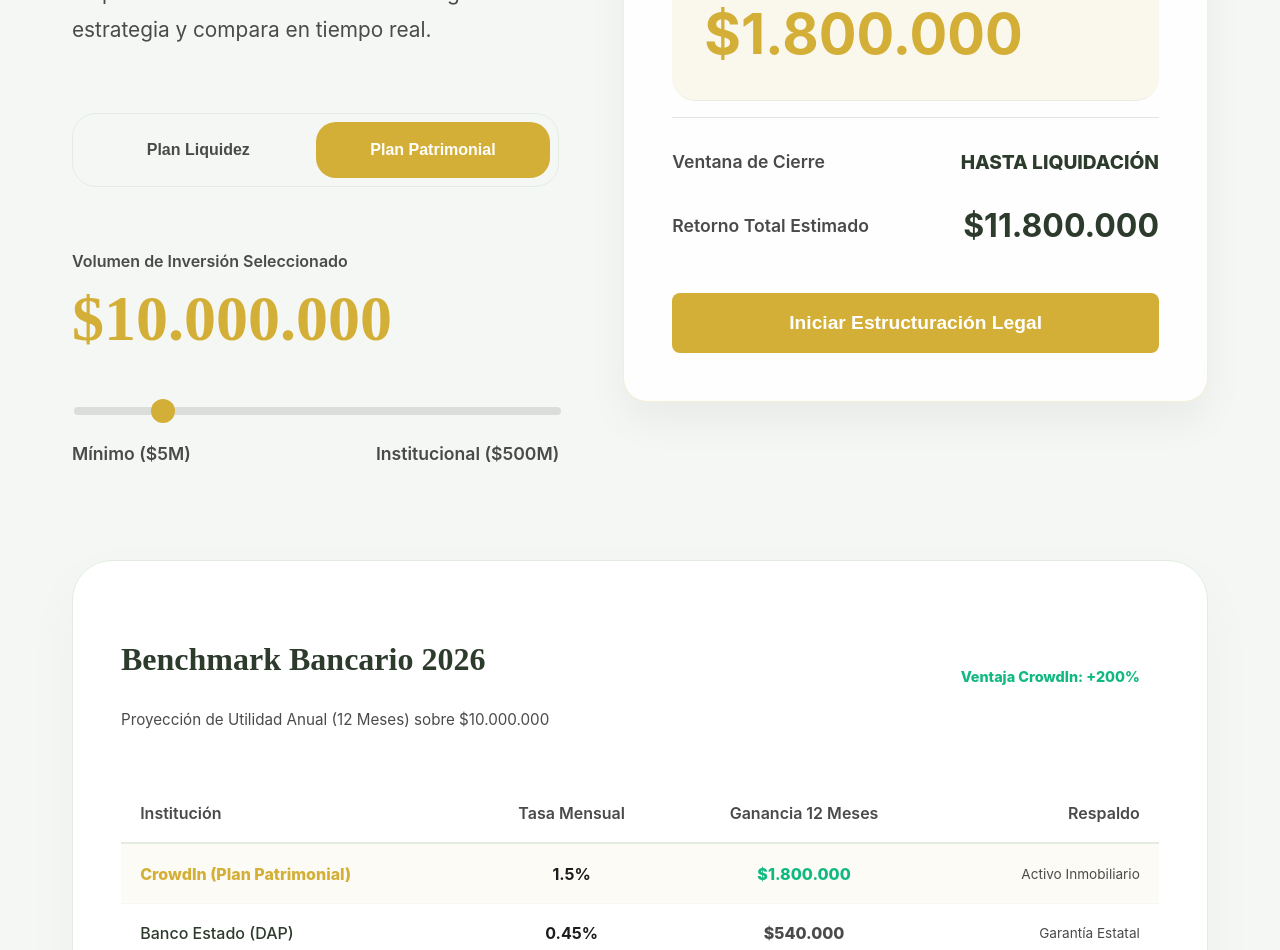
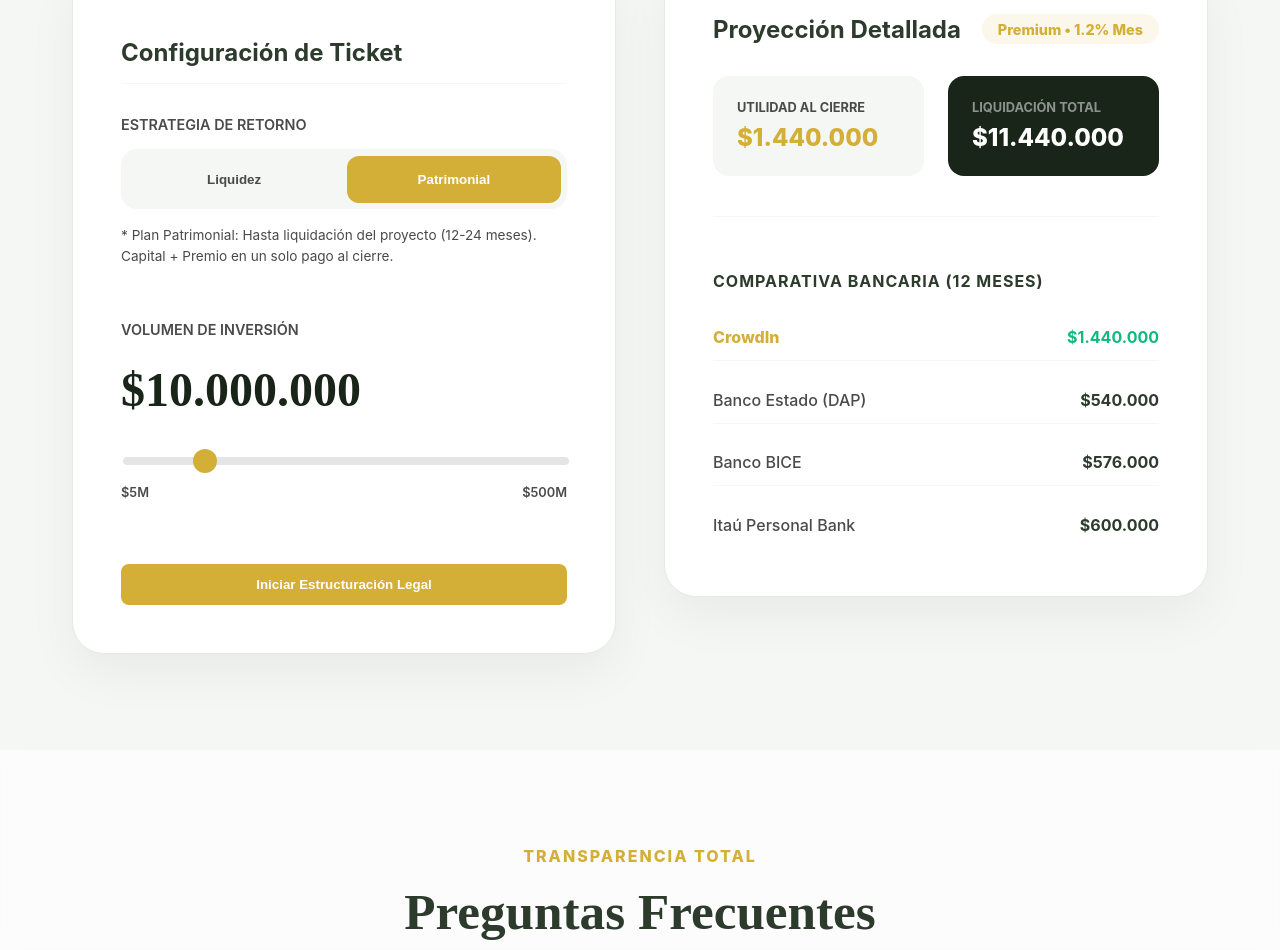
Before and after one commit to Rentapro/CrowdIn, a React (Vite) app: page / in a window 1280 px wide. Shown: the part 4440-5390 px from the top of the page. Built offline with nearby package versions, Linux system fonts and the light colour scheme.

Commit message:
Fix: Dashboard UI and sustainable ROI

```diff
--- a/src/App.jsx
+++ b/src/App.jsx
@@ -157,10 +157,10 @@ function App() {
     if (selectedPlan === 'liquidez') {
       return val >= 40000000 ? { name: 'Elite', roi: 0.012 } : { name: 'Standard', roi: 0.009 };
     }
-    // Plan Patrimonial (Premios al vencimiento)
-    if (val >= 100000000) return { name: 'Ultra Platinum', roi: 0.025 };
-    if (val >= 40000000) return { name: 'Elite 40M+', roi: 0.02 };
-    return { name: 'Premium', roi: 0.015 };
+    // Plan Patrimonial (Premios al vencimiento - Tasas ajustadas para sostenibilidad)
+    if (val >= 100000000) return { name: 'Ultra Platinum', roi: 0.018 };
+    if (val >= 40000000) return { name: 'Elite 40M+', roi: 0.015 };
+    return { name: 'Premium', roi: 0.012 };
   };
 
   const currentTier = getTier(investment);
@@ -533,142 +533,107 @@ function App() {
         </div>
       </section>
 
-      {/* CALCULATOR SECTION */}
-      <section className="section calculator-section" id="calculadora">
-        <div className="container calc-container">
-          <div>
-            <h2 style={{ fontSize: 'clamp(3rem, 5vw, 4.5rem)', marginBottom: '2rem', color: 'var(--sage-800)', lineHeight: 1.1, fontFamily: 'Outfit' }}>Simula tu Futuro Económico</h2>
-            <p style={{ color: 'var(--charcoal-mid)', marginBottom: '4rem', fontSize: '1.3rem', maxWidth: '700px', lineHeight: 1.8 }}>
-              Nuestros proyectos de 2026 superan ampliamente a la banca tradicional. Elige tu estrategia y compara en tiempo real.
+      <section className="section calculator-section" id="calculadora" style={{ background: 'var(--sage-50)' }}>
+        <div className="container">
+          <div style={{ textAlign: 'center', marginBottom: '4rem' }}>
+            <h2 style={{ fontSize: 'clamp(2.5rem, 5vw, 4rem)', color: 'var(--sage-800)', fontFamily: 'Outfit', marginBottom: '1rem' }}>Simulador de Inversión Elite</h2>
+            <p style={{ color: 'var(--charcoal-mid)', fontSize: '1.2rem', maxWidth: '800px', margin: '0 auto' }}>
+              Compara tu rentabilidad proyectada frente a la banca tradicional y elige tu estrategia de salida.
             </p>
+          </div>
 
-            {/* SELECTOR DE PLAN (NUEVO) */}
-            <div style={{ display: 'flex', background: 'var(--sage-50)', padding: '0.5rem', borderRadius: '24px', marginBottom: '4rem', maxWidth: '500px', border: '1px solid var(--sage-100)' }}>
+          <div style={{ display: 'grid', gridTemplateColumns: 'repeat(auto-fit, minmax(350px, 1fr))', gap: '3rem', alignItems: 'start' }}>
+
+            {/* PANEL IZQUIERDO: CONFIGURACIÓN */}
+            <div style={{ background: 'white', padding: '3rem', borderRadius: '32px', boxShadow: '0 20px 50px rgba(0,0,0,0.05)', border: '1px solid var(--sage-100)' }}>
+              <h3 style={{ fontSize: '1.5rem', marginBottom: '2rem', color: 'var(--sage-800)', borderBottom: '1px solid var(--sage-50)', paddingBottom: '1rem' }}>Configuración de Ticket</h3>
+
+              <div style={{ marginBottom: '3rem' }}>
+                <label style={{ display: 'block', color: 'var(--charcoal-mid)', fontWeight: 600, marginBottom: '1rem', fontSize: '0.9rem', textTransform: 'uppercase' }}>Estrategia de Retorno</label>
+                <div style={{ display: 'flex', background: 'var(--sage-50)', padding: '0.4rem', borderRadius: '16px', gap: '0.4rem' }}>
                   <button
                     onClick={() => setSelectedPlan('liquidez')}
-                style={{ flex: 1, padding: '1.2rem', borderRadius: '20px', border: 'none', background: selectedPlan === 'liquidez' ? '#3b82f6' : 'transparent', color: selectedPlan === 'liquidez' ? 'white' : 'var(--charcoal-mid)', fontWeight: 800, cursor: 'pointer', transition: 'all 0.4s cubic-bezier(0.4, 0, 0.2, 1)', fontSize: '1rem' }}
+                    style={{ flex: 1, padding: '1rem', borderRadius: '12px', border: 'none', background: selectedPlan === 'liquidez' ? '#3b82f6' : 'transparent', color: selectedPlan === 'liquidez' ? 'white' : 'var(--charcoal-mid)', fontWeight: 800, cursor: 'pointer', transition: 'all 0.3s' }}
                   >
-                Plan Liquidez
+                    Liquidez
                   </button>
                   <button
                     onClick={() => setSelectedPlan('patrimonial')}
-                style={{ flex: 1, padding: '1.2rem', borderRadius: '20px', border: 'none', background: selectedPlan === 'patrimonial' ? 'var(--gold-primary)' : 'transparent', color: selectedPlan === 'patrimonial' ? 'white' : 'var(--charcoal-mid)', fontWeight: 800, cursor: 'pointer', transition: 'all 0.4s cubic-bezier(0.4, 0, 0.2, 1)', fontSize: '1rem' }}
+                    style={{ flex: 1, padding: '1rem', borderRadius: '12px', border: 'none', background: selectedPlan === 'patrimonial' ? 'var(--gold-primary)' : 'transparent', color: selectedPlan === 'patrimonial' ? 'white' : 'var(--charcoal-mid)', fontWeight: 800, cursor: 'pointer', transition: 'all 0.3s' }}
                   >
-                Plan Patrimonial
+                    Patrimonial
+                  </button>
+                </div>
+                <p style={{ marginTop: '1rem', fontSize: '0.85rem', color: 'var(--charcoal-mid)', lineHeight: 1.5, minHeight: '3rem' }}>
+                  {selectedPlan === 'liquidez'
+                    ? `* Plan Liquidez: Retiro mensual de utilidad. Ejemplo: Inviertes ${formatCurrency(investment)}, recibes ${formatCurrency(investment * currentTier.roi)} cada mes por 6 meses.`
+                    : `* Plan Patrimonial: Hasta liquidación del proyecto (12-24 meses). Capital + Premio en un solo pago al cierre.`}
+                </p>
+              </div>
+
+              <div style={{ marginBottom: '2rem' }}>
+                <label style={{ display: 'block', color: 'var(--charcoal-mid)', fontWeight: 600, marginBottom: '1.5rem', fontSize: '0.9rem', textTransform: 'uppercase' }}>Volumen de Inversión</label>
+                <div style={{ fontSize: '3rem', fontWeight: 800, color: 'var(--sage-900)', marginBottom: '2rem', fontFamily: 'Outfit' }}>
+                  {formatCurrency(investment)}
+                </div>
+                <input
+                  type="range" min="0" max={tierValues.length - 1} step="1"
+                  value={sliderIndex} onChange={(e) => setSliderIndex(Number(e.target.value))}
+                  className="calc-slider"
+                />
+                <div style={{ display: 'flex', justifyContent: 'space-between', marginTop: '1rem', fontSize: '0.8rem', color: 'var(--charcoal-mid)', fontWeight: 600 }}>
+                  <span>$5M</span>
+                  <span>$500M</span>
+                </div>
+              </div>
+
+              <button onClick={() => handleWhatsAppRedirect()} className="btn btn-primary" style={{ width: '100%', marginTop: '2rem', background: selectedPlan === 'liquidez' ? '#3b82f6' : 'var(--gold-primary)' }}>
+                Iniciar Estructuración Legal
               </button>
             </div>
 
-            <div className="calc-input-group">
-              <label>Volumen de Inversión Seleccionado</label>
-              <div style={{ fontSize: '4rem', fontWeight: 800, color: 'var(--gold-primary)', marginBottom: '3rem', fontFamily: 'Outfit', lineHeight: 1 }}>
-                {formatCurrency(investment)}
+            {/* PANEL DERECHO: RESULTADOS Y BENCHMARK */}
+            <div style={{ background: 'white', padding: '3rem', borderRadius: '32px', boxShadow: '0 20px 50px rgba(0,0,0,0.05)', border: '1px solid var(--sage-100)' }}>
+              <div style={{ display: 'flex', justifyContent: 'space-between', alignItems: 'center', marginBottom: '2rem' }}>
+                <h3 style={{ fontSize: '1.5rem', margin: 0, color: 'var(--sage-800)' }}>Proyección Detallada</h3>
+                <div style={{ background: selectedPlan === 'liquidez' ? 'rgba(59,130,246,0.1)' : 'rgba(212,175,55,0.1)', color: selectedPlan === 'liquidez' ? '#3b82f6' : 'var(--gold-primary)', padding: '0.4rem 1rem', borderRadius: '50px', fontWeight: 800, fontSize: '0.9rem' }}>
+                  {currentTier.name} • {(currentTier.roi * 100).toFixed(1)}% Mes
+                </div>
               </div>
 
-              <input
-                type="range"
-                min="0"
-                max={tierValues.length - 1}
-                step="1"
-                value={sliderIndex}
-                onChange={(e) => setSliderIndex(Number(e.target.value))}
-                className="calc-slider"
-              />
-              <div style={{ display: 'flex', justifyContent: 'space-between', marginTop: '1.5rem', color: 'var(--charcoal-mid)', fontSize: '1.1rem', fontWeight: 600 }}>
-                <span>Mínimo ($5M)</span>
-                <span>Institucional ($500M)</span>
+              <div style={{ display: 'grid', gridTemplateColumns: '1fr 1fr', gap: '1.5rem', marginBottom: '2.5rem' }}>
+                <div style={{ background: 'var(--sage-50)', padding: '1.5rem', borderRadius: '16px' }}>
+                  <div style={{ fontSize: '0.8rem', color: 'var(--charcoal-mid)', textTransform: 'uppercase', marginBottom: '0.5rem', fontWeight: 700 }}>{selectedPlan === 'liquidez' ? 'Flujo Mensual' : 'Utilidad al Cierre'}</div>
+                  <div style={{ fontSize: '1.5rem', fontWeight: 800, color: selectedPlan === 'liquidez' ? '#3b82f6' : 'var(--gold-primary)' }}>
+                    {selectedPlan === 'liquidez' ? formatCurrency(investment * currentTier.roi) : formatCurrency(investment * currentTier.roi * 12)}
+                  </div>
+                </div>
+                <div style={{ background: 'var(--sage-900)', padding: '1.5rem', borderRadius: '16px', color: 'white' }}>
+                  <div style={{ fontSize: '0.8rem', color: 'rgba(255,255,255,0.5)', textTransform: 'uppercase', marginBottom: '0.5rem', fontWeight: 700 }}>Liquidación Total</div>
+                  <div style={{ fontSize: '1.5rem', fontWeight: 800 }}>
+                    {selectedPlan === 'liquidez' ? formatCurrency(investment + (investment * currentTier.roi * 6)) : formatCurrency(investment + (investment * currentTier.roi * 12))}
                   </div>
                 </div>
               </div>
 
-          <div className="calc-results">
-            <div style={{ display: 'flex', justifyContent: 'space-between', alignItems: 'center', marginBottom: '3rem' }}>
-              <h3 style={{ color: 'var(--sage-800)', fontFamily: 'Outfit', fontSize: '2rem', margin: 0 }}>
-                {currentTier.name}
-              </h3>
-              <div style={{ background: 'rgba(212, 175, 55, 0.1)', color: 'var(--gold-primary)', border: '1px solid rgba(212,175,55,0.3)', padding: '0.5rem 1.5rem', borderRadius: '50px', fontWeight: 800, fontSize: '1.2rem' }}>
-                {(currentTier.roi * 100).toFixed(1)}% Mensual
+              {/* BENCHMARK INTEGRADO */}
+              <div style={{ borderTop: '1px solid var(--sage-50)', paddingTop: '2rem' }}>
+                <h4 style={{ fontSize: '1rem', color: 'var(--sage-800)', marginBottom: '1.5rem', textTransform: 'uppercase', letterSpacing: '1px', fontWeight: 700 }}>Comparativa Bancaria (12 Meses)</h4>
+                <div style={{ display: 'flex', flexDirection: 'column', gap: '1rem' }}>
+                  {[
+                    { name: 'CrowdIn', gain: investment * currentTier.roi * 12, highlight: true },
+                    { name: 'Banco Estado (DAP)', gain: investment * 0.0045 * 12 },
+                    { name: 'Banco BICE', gain: investment * 0.0048 * 12 },
+                    { name: 'Itaú Personal Bank', gain: investment * 0.0050 * 12 }
+                  ].map((bank, i) => (
+                    <div key={i} style={{ display: 'flex', justifyContent: 'space-between', alignItems: 'center', padding: '0.8rem 0', borderBottom: i === 3 ? 'none' : '1px solid var(--sage-50)' }}>
+                      <span style={{ fontWeight: bank.highlight ? 800 : 500, color: bank.highlight ? (selectedPlan === 'liquidez' ? '#3b82f6' : 'var(--gold-primary)') : 'var(--charcoal-mid)' }}>{bank.name}</span>
+                      <span style={{ fontWeight: 700, color: bank.highlight ? 'var(--success)' : 'var(--sage-800)' }}>{formatCurrency(bank.gain)}</span>
                     </div>
-            </div>
-
-            <div className="result-row highlight" style={{ background: selectedPlan === 'liquidez' ? 'rgba(59, 130, 246, 0.08)' : 'rgba(212, 175, 55, 0.08)', borderRadius: '24px', padding: '2rem' }}>
-              <div style={{ width: '100%' }}>
-                <div style={{ color: 'var(--charcoal-mid)', fontSize: '0.9rem', marginBottom: '0.5rem', fontWeight: 600 }}>
-                  {selectedPlan === 'liquidez' ? 'Flujo Mensual Garantizado' : 'Utilidad Neta Proyectada'}
-                </div>
-                <div className="result-val" style={{ color: selectedPlan === 'liquidez' ? '#3b82f6' : 'var(--gold-primary)', fontSize: '3.5rem' }}>
-                  {selectedPlan === 'liquidez' ? formatCurrency(investment * currentTier.roi) : formatCurrency(investment * currentTier.roi * 12)}
+                  ))}
                 </div>
               </div>
             </div>
-            <div style={{ borderTop: '1px solid rgba(0,0,0,0.1)', paddingTop: '2rem', marginTop: '1rem' }}>
-              <div style={{ display: 'flex', justifyContent: 'space-between', alignItems: 'center', marginBottom: '2rem' }}>
-                <span style={{ fontWeight: 600, fontSize: '1.1rem', color: 'var(--charcoal-mid)' }}>
-                  {selectedPlan === 'liquidez' ? 'Plazo del Ciclo' : 'Ventana de Cierre'}
-                </span>
-                <span style={{ fontWeight: 800, color: 'var(--sage-800)', fontSize: '1.2rem' }}>
-                  {selectedPlan === 'liquidez' ? '6 MESES' : 'HASTA LIQUIDACIÓN'}
-                </span>
-              </div>
-              <div style={{ display: 'flex', justifyContent: 'space-between', alignItems: 'center' }}>
-                <span style={{ fontWeight: 600, fontSize: '1.1rem', color: 'var(--charcoal-mid)' }}>
-                  Retorno Total Estimado
-                </span>
-                <span className="result-val" style={{ color: 'var(--sage-800)', fontSize: '2rem' }}>
-                  {selectedPlan === 'liquidez' ? formatCurrency(investment + (investment * currentTier.roi * 6)) : formatCurrency(investment + (investment * currentTier.roi * 12))}
-                </span>
-              </div>
-            </div>
-
-            <button onClick={() => handleWhatsAppRedirect()} className="btn btn-primary" style={{ width: '100%', marginTop: '3rem', fontSize: '1.2rem', padding: '1.2rem', background: selectedPlan === 'liquidez' ? '#3b82f6' : 'var(--gold-primary)' }}>
-              Iniciar Estructuración Legal
-            </button>
-          </div>
-        </div>
-
-        {/* TABLA COMPARATIVA INTEGRADA */}
-        <div className="container" style={{ marginTop: '4rem' }}>
-          <div style={{ background: 'white', borderRadius: '40px', padding: '3rem', border: '1px solid var(--sage-100)', boxShadow: '0 20px 60px rgba(0,0,0,0.03)' }}>
-            <div style={{ display: 'flex', justifyContent: 'space-between', alignItems: 'center', marginBottom: '2.5rem', flexWrap: 'wrap', gap: '1.5rem' }}>
-              <div>
-                <h3 style={{ fontSize: '2rem', color: 'var(--sage-800)', fontFamily: 'Outfit' }}>Benchmark Bancario 2026</h3>
-                <p style={{ color: 'var(--charcoal-mid)', marginTop: '0.5rem', fontSize: '0.95rem' }}>Proyección de Utilidad Anual (12 Meses) sobre {formatCurrency(investment)}</p>
-              </div>
-              <div style={{ background: 'var(--success-light)', color: 'var(--success)', padding: '0.6rem 1.2rem', borderRadius: '50px', fontWeight: 800, fontSize: '0.9rem' }}>
-                Ventaja CrowdIn: +{( ( (currentTier.roi) / 0.005 ) * 100 - 100).toFixed(0)}%
-              </div>
-            </div>
-
-            <div style={{ overflowX: 'auto' }}>
-              <table style={{ width: '100%', borderCollapse: 'collapse', minWidth: '700px' }}>
-                <thead>
-                  <tr style={{ borderBottom: '2px solid var(--sage-100)' }}>
-                    <th style={{ textAlign: 'left', padding: '1.2rem', color: 'var(--charcoal-mid)', fontWeight: 600 }}>Institución</th>
-                    <th style={{ textAlign: 'center', padding: '1.2rem', color: 'var(--charcoal-mid)', fontWeight: 600 }}>Tasa Mensual</th>
-                    <th style={{ textAlign: 'center', padding: '1.2rem', color: 'var(--charcoal-mid)', fontWeight: 600 }}>Ganancia 12 Meses</th>
-                    <th style={{ textAlign: 'right', padding: '1.2rem', color: 'var(--charcoal-mid)', fontWeight: 600 }}>Respaldo</th>
-                  </tr>
-                </thead>
-                <tbody>
-                  {[
-                    { name: `CrowdIn (${selectedPlan === 'liquidez' ? 'Plan Liquidez' : 'Plan Patrimonial'})`, rate: (currentTier.roi * 100).toFixed(1) + '%', gain: investment * currentTier.roi * 12, security: 'Activo Inmobiliario', highlight: true },
-                    { name: 'Banco Estado (DAP)', rate: '0.45%', gain: investment * 0.0045 * 12, security: 'Garantía Estatal' },
-                    { name: 'Banco BICE', rate: '0.48%', gain: investment * 0.0048 * 12, security: 'Patrimonio Privado' },
-                    { name: 'Itaú Personal Bank', rate: '0.50%', gain: investment * 0.0050 * 12, security: 'Patrimonio Privado' },
-                    { name: 'Fondo Mutuo Conservador', rate: '0.42%', gain: investment * 0.0042 * 12, security: 'Cartera Mixta' }
-                  ].map((bank, i) => (
-                    <tr key={i} style={{ borderBottom: '1px solid var(--sage-50)', background: bank.highlight ? (selectedPlan === 'liquidez' ? 'rgba(59, 130, 246, 0.05)' : 'rgba(212, 175, 55, 0.05)') : 'transparent' }}>
-                      <td style={{ padding: '1.2rem', fontWeight: bank.highlight ? 800 : 500, color: bank.highlight ? (selectedPlan === 'liquidez' ? '#3b82f6' : 'var(--gold-primary)') : 'var(--sage-800)' }}>{bank.name}</td>
-                      <td style={{ padding: '1.2rem', textAlign: 'center', fontWeight: 700 }}>{bank.rate}</td>
-                      <td style={{ padding: '1.2rem', textAlign: 'center', color: bank.highlight ? 'var(--success)' : 'var(--charcoal-mid)', fontWeight: 800 }}>{formatCurrency(bank.gain)}</td>
-                      <td style={{ padding: '1.2rem', textAlign: 'right', color: 'var(--charcoal-mid)', fontSize: '0.85rem' }}>{bank.security}</td>
-                    </tr>
-                  ))}
-                </tbody>
-              </table>
-            </div>
-            <p style={{ marginTop: '2rem', fontSize: '0.8rem', color: 'var(--charcoal-mid)', fontStyle: 'italic', textAlign: 'center' }}>
-              * Fuente: Reportes de tasas DAP actualizados a Mayo 2026. Las tasas de CrowdIn son fijas y contractuales mediante Pacto de Retroventa.
-            </p>
           </div>
         </div>
       </section>
```
Lines whose indentation alone changed are shown as unchanged.
